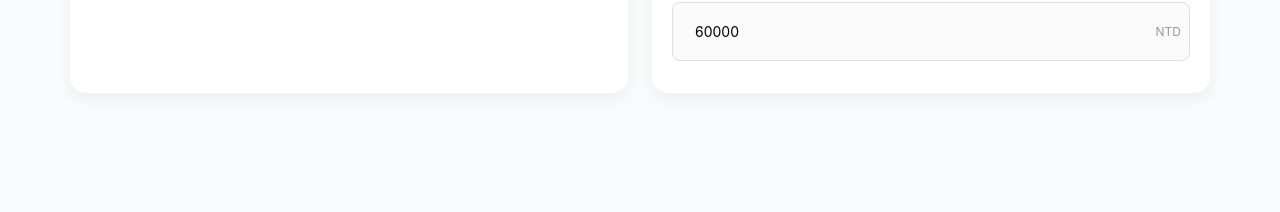
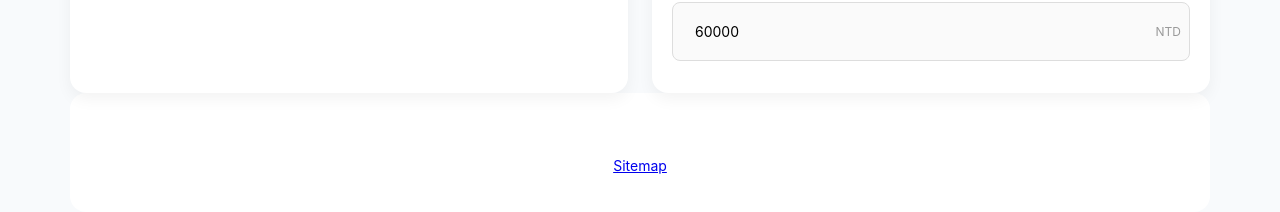
Before and after one commit to JulieChang/fire-pwa-complete, a React (Vite) app: page / in a window 1280 px wide. Shown: the part 4187-4399 px from the top of the page. Before the commit the page ends 4336 px from the top, so only its background shows below. Built offline with nearby package versions, Linux system fonts and the light colour scheme.

Commit message:
Add SEO content section with sitemap link
Added a new section for SEO content with a sitemap link.

```diff
--- a/src/App.jsx
+++ b/src/App.jsx
@@ -509,6 +509,15 @@ export default function App() {
           <InputCard label="退休後每月期待現金流" value={retirementMonthlyCashflow} onChange={setRetirementMonthlyCashflow} />
         </div>
       </section>
+
+      <section className="seo-content">
+        <p style={{ textAlign: "center", marginTop: "40px" }}>
+          <a href="/sitemap.xml" target="_blank" rel="noreferrer">
+            Sitemap
+          </a>
+        </p>
+      </section>
+
     </main>
   );
 }
```
